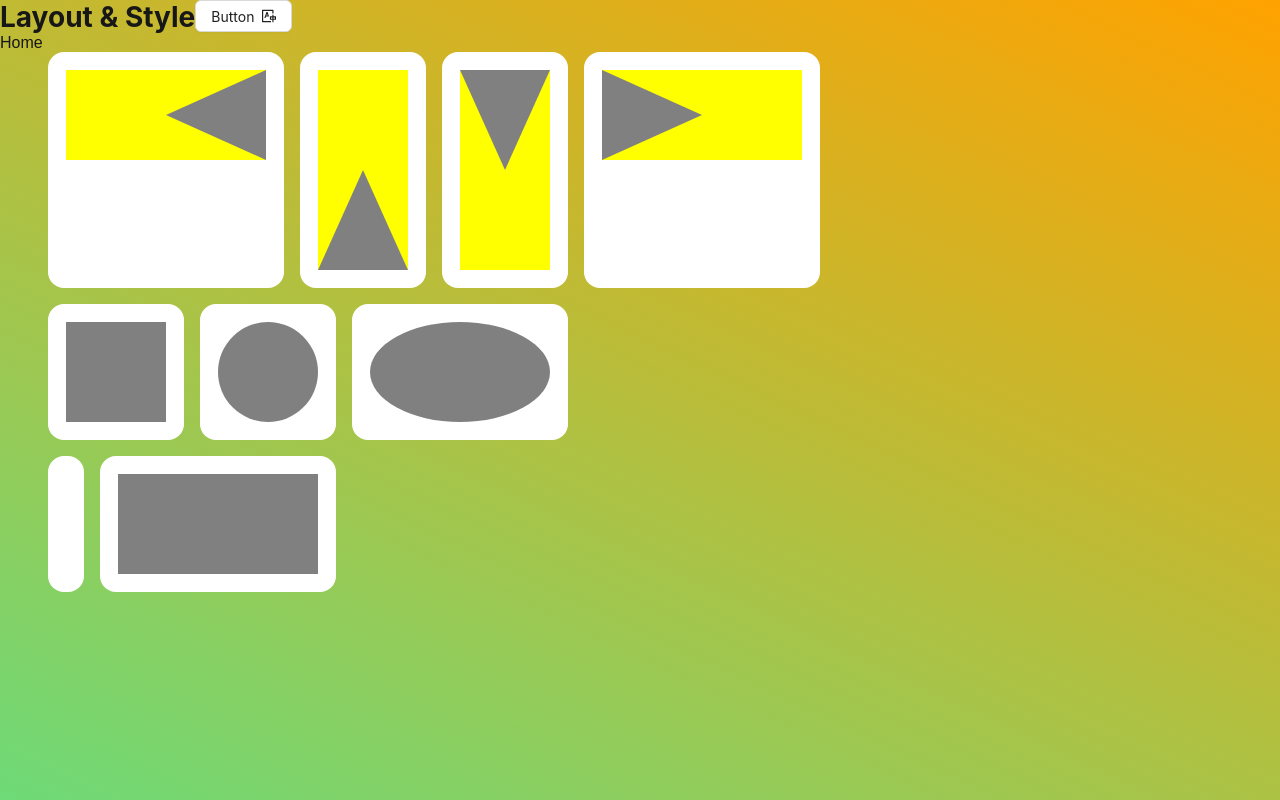
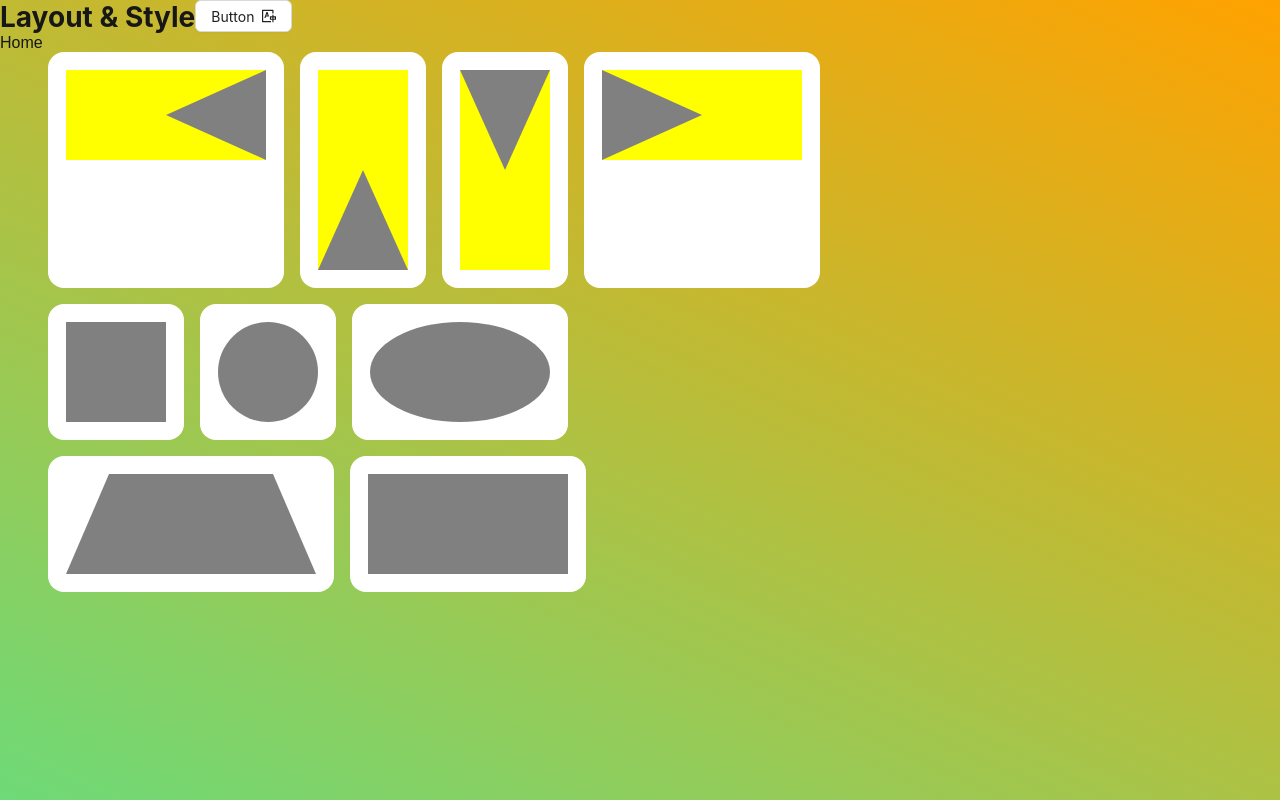
Before and after one commit to tnitsiri/swd-frontend-test, a Next.js app: page /en/layout-style in a window 1280 px wide. Built offline with nearby package versions, Linux system fonts and the light colour scheme; what i18next-resources-to-backend would draw is missing.

Commit message:
style: [main] trapezoid shape

```diff
--- a/src/app/[lng]/layout-style/(components)/styles.module.scss
+++ b/src/app/[lng]/layout-style/(components)/styles.module.scss
@@ -73,11 +73,33 @@
     width: $size * 1.8;
   }
 
-  .trapezoid {
-
-  }
-
   .rectangle {
     width: $size * 2;
   }
+
+  .trapezoid {
+    position: relative;
+    width: $size * 2.5;
+    height: $size;
+    background-color: $color;
+
+    .slice {
+      position: absolute;
+      top: 0;
+      bottom: 0;
+      width: 0;
+      height: 0;
+      border-top: $size solid white;
+    }
+
+    .left {
+      left: 0;
+      border-right: $size / 2.3 solid transparent;
+    }
+
+    .right {
+      right: 0;
+      border-left: $size / 2.3 solid transparent;
+    }
+  }
 }
--- a/src/app/[lng]/layout-style/(components)/trapezoid.tsx
+++ b/src/app/[lng]/layout-style/(components)/trapezoid.tsx
@@ -1,3 +1,4 @@
+import classNames from 'classnames';
 import styles from './styles.module.scss';
 
 /**
@@ -10,7 +11,20 @@ const Trapezoid = () => {
   // ANCHOR Render
   return (
     <div className={styles.shape}>
-      <div className={styles.trapezoid} />
+      <div className={styles.trapezoid}>
+        <div
+          className={classNames({
+            [styles.slice]: true,
+            [styles.left]: true,
+          })}
+        />
+        <div
+          className={classNames({
+            [styles.slice]: true,
+            [styles.right]: true,
+          })}
+        />
+      </div>
     </div>
   );
 };
```
